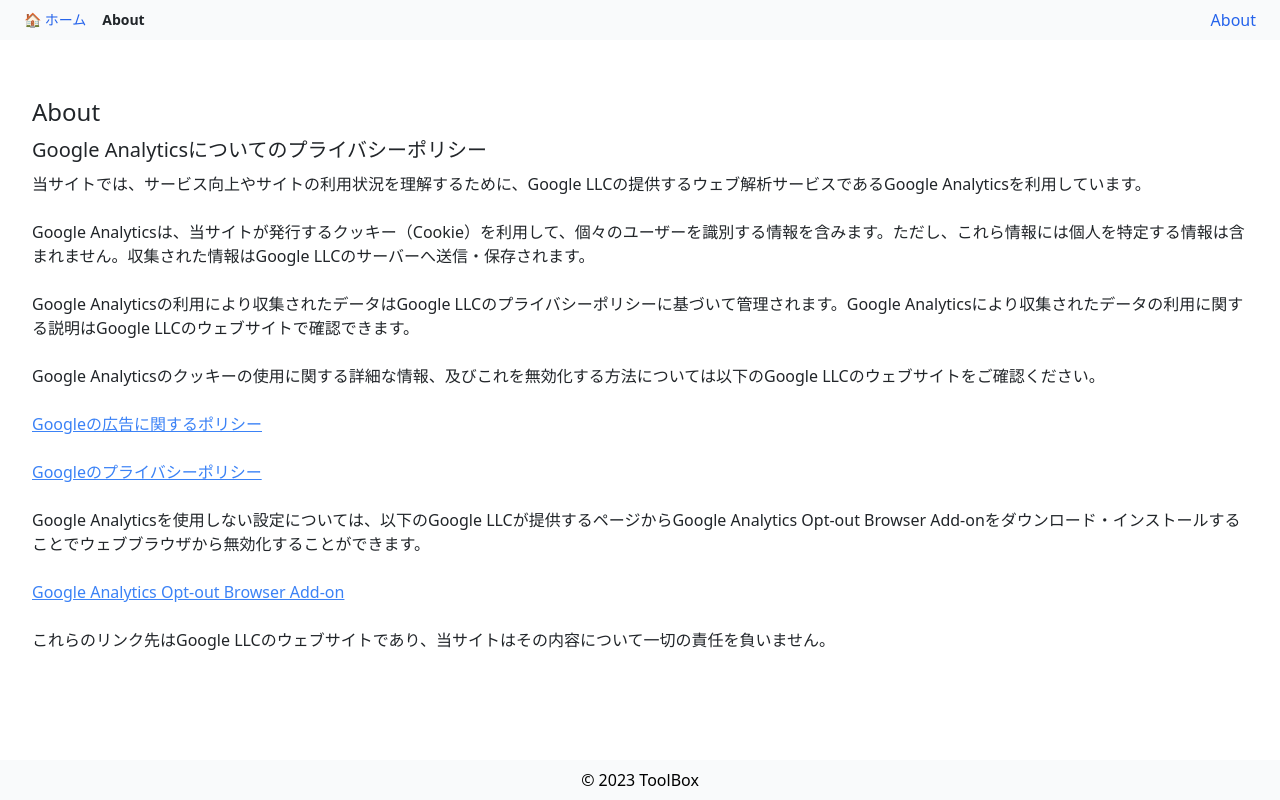
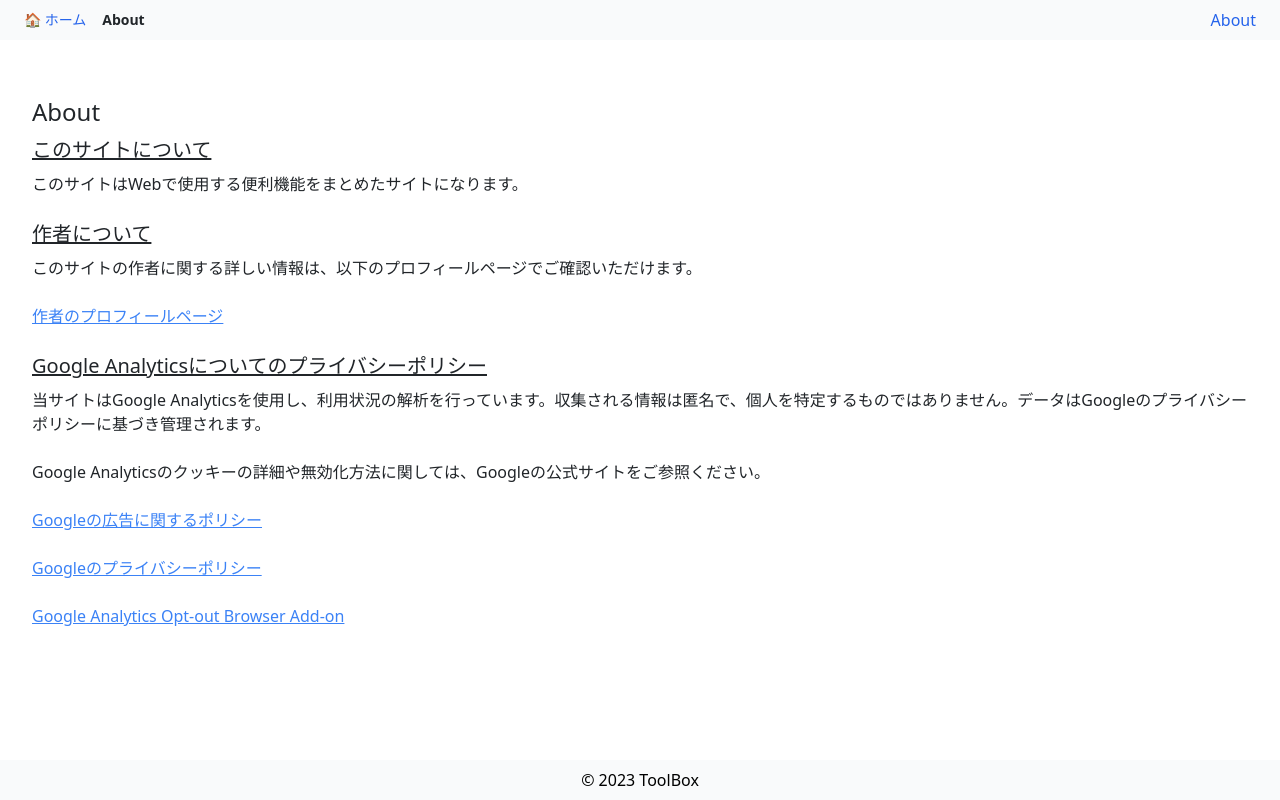
Before and after one commit to foresukecom/toolbox, a Vue app: page /about in a window 1280 px wide. Built offline with nearby package versions, Linux system fonts and the light colour scheme; no server answers.

Commit message:
feat: Aboutページ更新

```diff
--- a/src/views/About.vue
+++ b/src/views/About.vue
@@ -1,48 +1,39 @@
 <template>
   <div class="about py-8 px-8">
     <h1 class="text-2xl mb-2">About</h1>
-    <h2 class="text-xl mb-2">Google Analyticsについてのプライバシーポリシー</h2>
 
+    <h2 class="text-xl mb-2 underline">このサイトについて</h2>
     <p class="mb-4">
-      当サイトでは、サービス向上やサイトの利用状況を理解するために、Google LLCの提供するウェブ解析サービスであるGoogle Analyticsを利用しています。
+      このサイトはWebで使用する便利機能をまとめたサイトになります。
     </p>
 
+    <h2 class="text-xl mb-2 underline">作者について</h2>
     <p class="mb-4">
-      Google Analyticsは、当サイトが発行するクッキー（Cookie）を利用して、個々のユーザーを識別する情報を含みます。ただし、これら情報には個人を特定する情報は含まれません。収集された情報はGoogle
-      LLCのサーバーへ送信・保存されます。
+      このサイトの作者に関する詳しい情報は、以下のプロフィールページでご確認いただけます。
+    </p>
+    <p class="mb-4">
+      <a href="https://foresuke.com/" target="_blank" rel="noopener noreferrer"
+        class="text-blue-500 underline">作者のプロフィールページ</a>
     </p>
 
+    <h2 class="text-xl mb-2 underline">Google Analyticsについてのプライバシーポリシー</h2>
     <p class="mb-4">
-      Google Analyticsの利用により収集されたデータはGoogle LLCのプライバシーポリシーに基づいて管理されます。Google Analyticsにより収集されたデータの利用に関する説明はGoogle
-      LLCのウェブサイトで確認できます。
+      当サイトはGoogle Analyticsを使用し、利用状況の解析を行っています。収集される情報は匿名で、個人を特定するものではありません。データはGoogleのプライバシーポリシーに基づき管理されます。
     </p>
-
     <p class="mb-4">
-      Google Analyticsのクッキーの使用に関する詳細な情報、及びこれを無効化する方法については以下のGoogle LLCのウェブサイトをご確認ください。
+      Google Analyticsのクッキーの詳細や無効化方法に関しては、Googleの公式サイトをご参照ください。
     </p>
-
     <p class="mb-4">
       <a href="https://www.google.com/intl/ja/policies/technologies/ads/" target="_blank" rel="noopener noreferrer"
         class="text-blue-500 underline">Googleの広告に関するポリシー</a>
     </p>
-
     <p class="mb-4">
       <a href="https://policies.google.com/privacy?hl=ja" target="_blank" rel="noopener noreferrer"
         class="text-blue-500 underline">Googleのプライバシーポリシー</a>
     </p>
-
-    <p class="mb-4">
-      Google Analyticsを使用しない設定については、以下のGoogle LLCが提供するページからGoogle Analytics Opt-out Browser
-      Add-onをダウンロード・インストールすることでウェブブラウザから無効化することができます。
-    </p>
-
     <p class="mb-4">
       <a href="https://tools.google.com/dlpage/gaoptout?hl=ja" target="_blank" rel="noopener noreferrer"
         class="text-blue-500 underline">Google Analytics Opt-out Browser Add-on</a>
-    </p>
-
-    <p class="mb-4">
-      これらのリンク先はGoogle LLCのウェブサイトであり、当サイトはその内容について一切の責任を負いません。
     </p>
   </div>
 </template>
```
